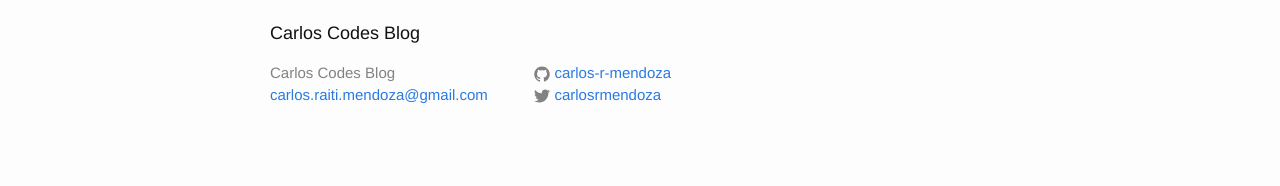
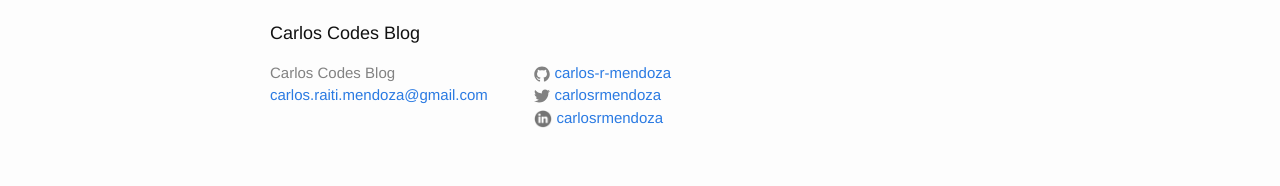
Before and after one commit to carlos-r-mendoza/Blog, a Jekyll site: the page built from index.html, in a window 1280 px wide. Shown: the part 976-1162 px from the top of the page. Built offline with Jekyll 4.4.1, drawn with Linux system fonts in a browser that asks for light colours.

Commit message:
Added linkedin logo and link in footer.

```diff
--- a/_config.yml
+++ b/_config.yml
@@ -6,6 +6,7 @@ baseurl: "" # the subpath of your site, e.g. /blog/
 url: "http://carlos-r-mendoza.github.io" # the base hostname & protocol for your site
 twitter_username: carlosrmendoza
 github_username:  carlos-r-mendoza
+linkedin_username: carlosrmendoza
 comments: true
 
 # Build settings
--- a/_includes/footer.html
+++ b/_includes/footer.html
@@ -42,9 +42,20 @@
             </a>
           </li>
           {% endif %}
+
+          {% if site.linkedin_username %}
+          <li>
+            <a href="https://www.linkedin.com/in/{{ site.linkedin_username }}">
+              <span class="icon-linkedin">
+                <img src="../img/social/linkedin.png" />
+              </span>
+              <span class="username">{{ site.linkedin_username }}</span>
+          {% endif %}
+
+
         </ul>
       </div>
-
+      </div>
       <!-- <div class="footer-col  footer-col-3">
         <p class="text">{{ site.description }}</p>
       </div> -->
--- a/_sass/_base.scss
+++ b/_sass/_base.scss
@@ -201,4 +201,17 @@ pre {
             fill: $grey-color;
         }
     }
+
 }
+
+.icon-linkedin {
+
+    display: inline-block;
+    width: 18px;
+    height: 18px;
+
+    path {
+        fill: $grey-color;
+    }
+
+}
```
Also changed, not shown: img/social/linkedin.png (added), 2 other files.
